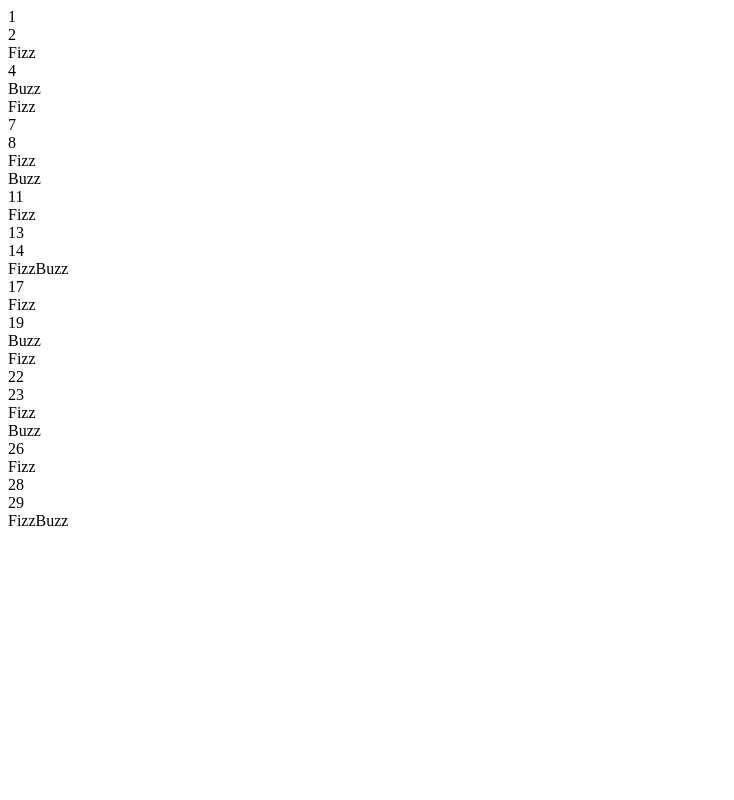
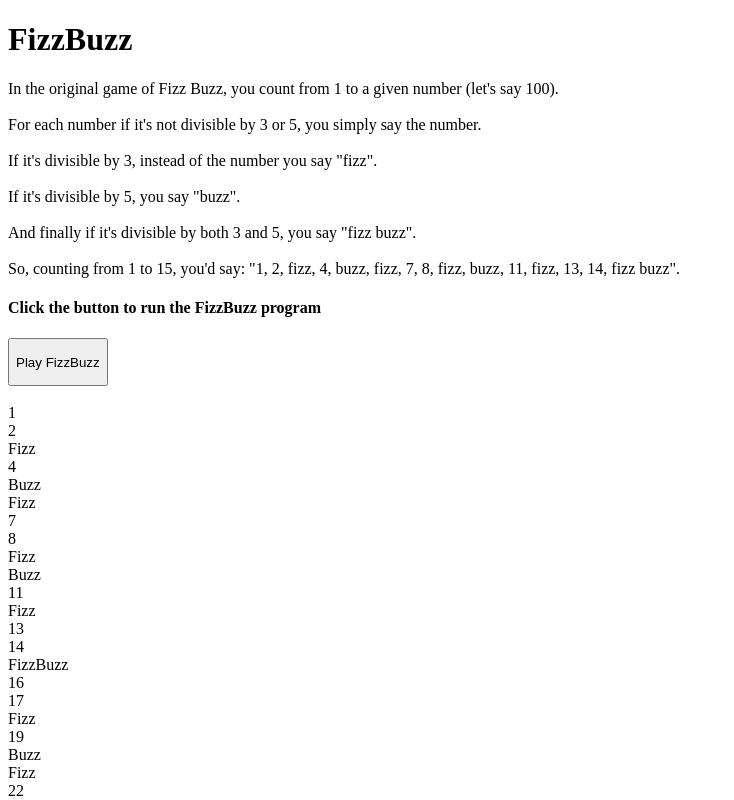
Before and after one commit to colettekenney/fizzbuzz, a plain HTML site: page index.html in a window 1280 px wide. Both pictures are taken after a click on the button "Play FizzBuzz". Shown: the top 800 px of the page, without its empty margins (0-734 px from the left). Drawn offline with nearby package versions, Linux system fonts and the light colour scheme.

Commit message:
add .append method

```diff
--- a/index.html
+++ b/index.html
@@ -10,6 +10,6 @@
 	<h1>FizzBuzz</h1>
 	<p>In the original game of Fizz Buzz, you count from 1 to a given number (let's say 100). <br><br>For each number if it's not divisible by 3 or 5, you simply say the number. <br><br>If it's divisible by 3, instead of the number you say "fizz". <br><br>If it's divisible by 5, you say "buzz". <br><br>And finally if it's divisible by both 3 and 5, you say "fizz buzz". <br><br>So, counting from 1 to 15, you'd say: "1, 2, fizz, 4, buzz, fizz, 7, 8, fizz, buzz, 11, fizz, 13, 14, fizz buzz".</p>
 	<h4>Click the button to run the FizzBuzz program</h4>
-	<button><p>Play FizzBuzz</p></button>
+	<button><p>Play FizzBuzz</p></button><br><br>
 </body>
 </html>
--- a/js/app.js
+++ b/js/app.js
@@ -2,19 +2,19 @@ $(document).ready(function() {
 	$("button").click(function() {
 		for (i=1; i<31; i++)
 			if((i%3) + (i%5) === 0){
-			document.write("FizzBuzz"+"<br/");
+			$("body").append("FizzBuzz"+"<br/>");
 			}
 
 			else if (i%3 === 0){
-			document.write("Fizz"+"<br/>");
+			$("body").append("Fizz"+"<br/>");
 			}
 
 			else if (i%5 === 0){
-			document.write("Buzz"+"<br/>");
+			$("body").append("Buzz"+"<br/>");
 			}
 
 			else {
-			document.write(i+"<br/>");
+			$("body").append(i+"<br/>");
 		}
 
 	})
```
